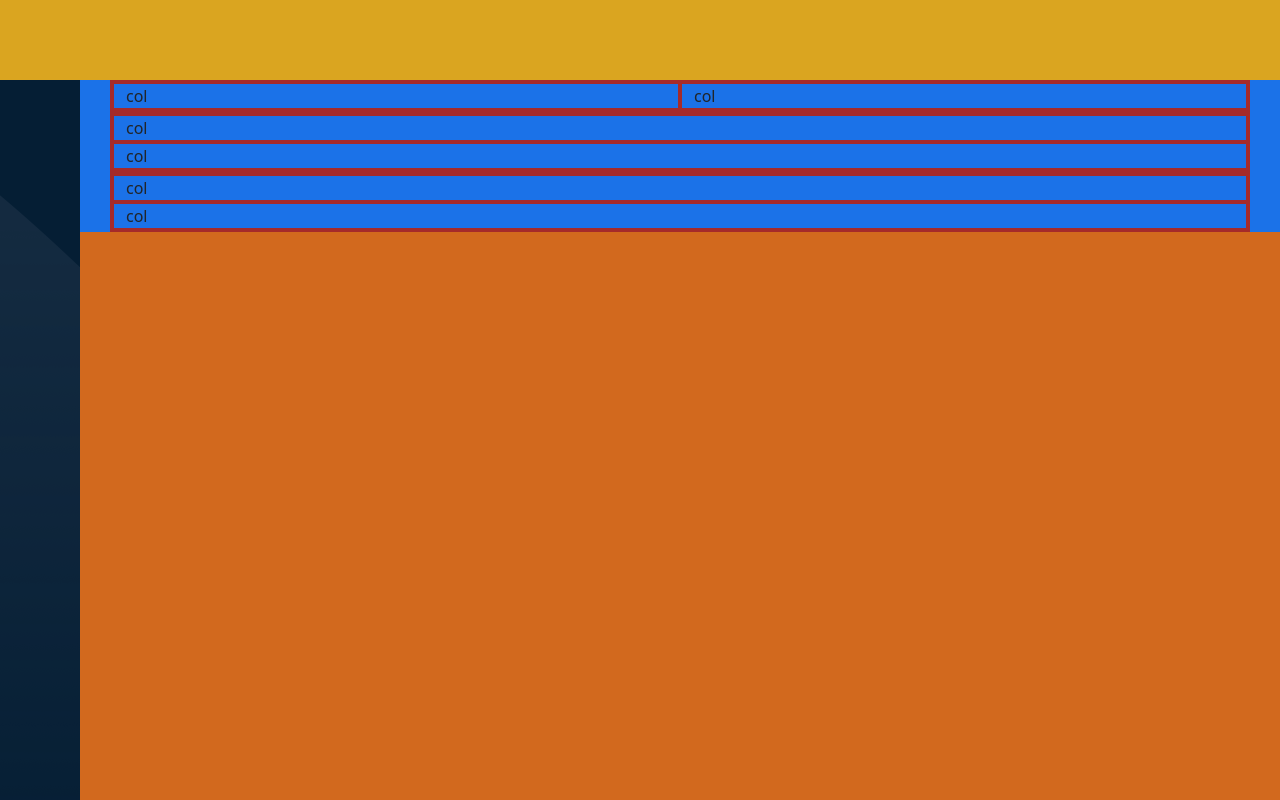
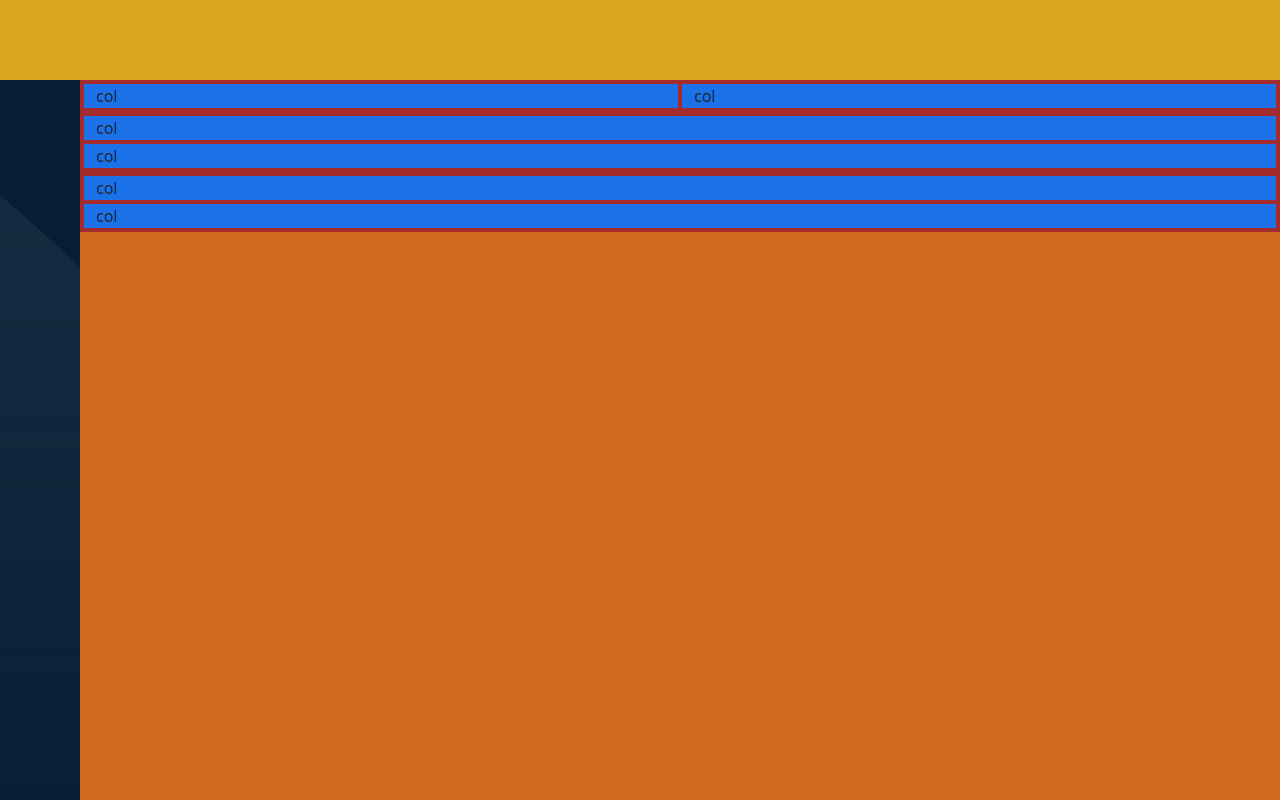
Before and after one commit to SantiGalvan/html-css-bootstrap-dashboard, a plain HTML site: page index.html in a window 1280 px wide. Drawn offline with nearby package versions, Linux system fonts and the light colour scheme.

Commit message:
fixed jumbotron

```diff
--- a/index.html
+++ b/index.html
@@ -31,8 +31,7 @@
             <main>
 
                 <!-- Jumbotron -->
-                <section id="jumbotron">
-                    <div class="container">
+                <section id="jumbotron" class="container-fluid">
                     <div class="row row-cols-1">
                         <div class="col">
                             <div class="row">
```
Lines whose indentation alone changed are shown as unchanged.
